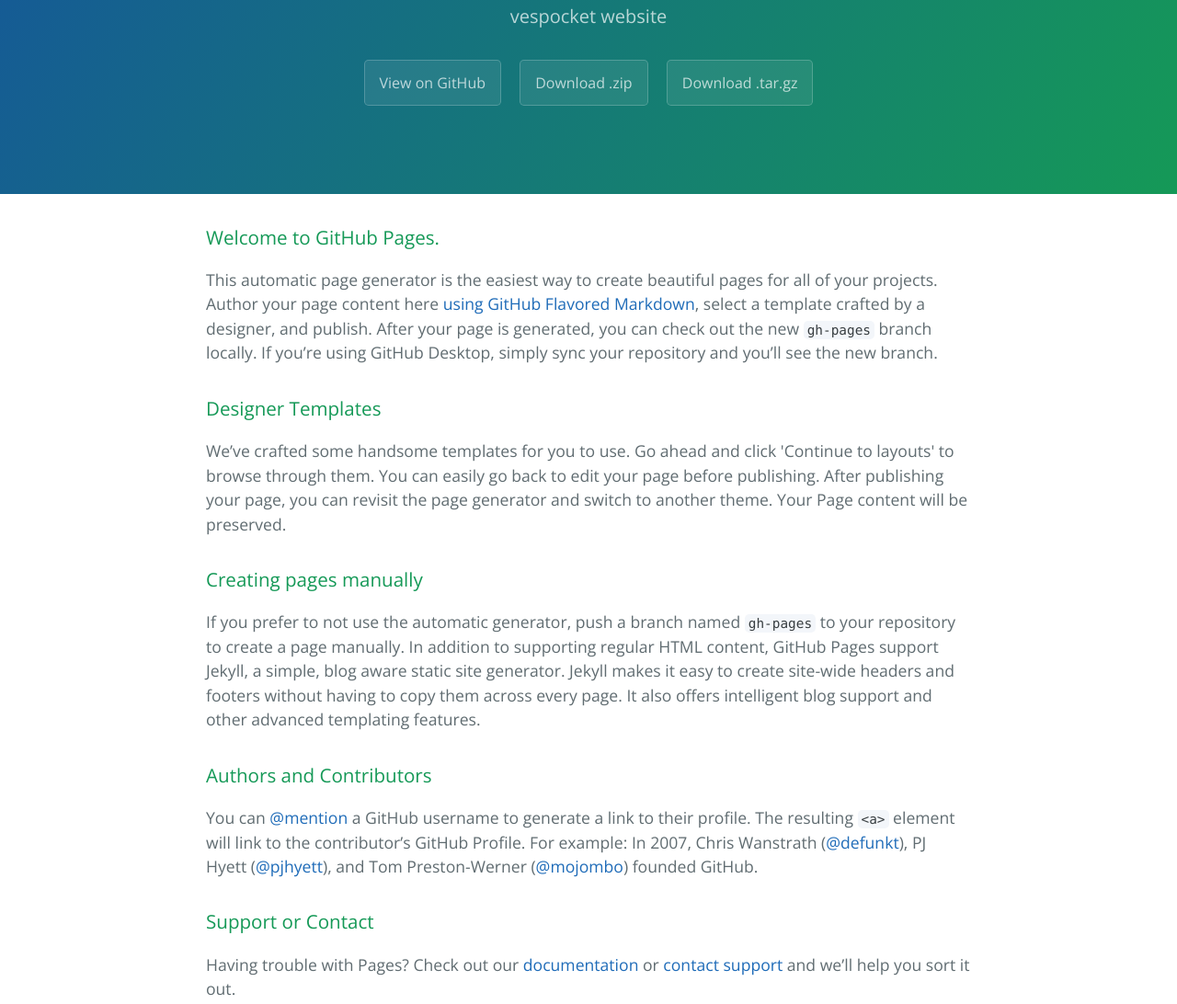
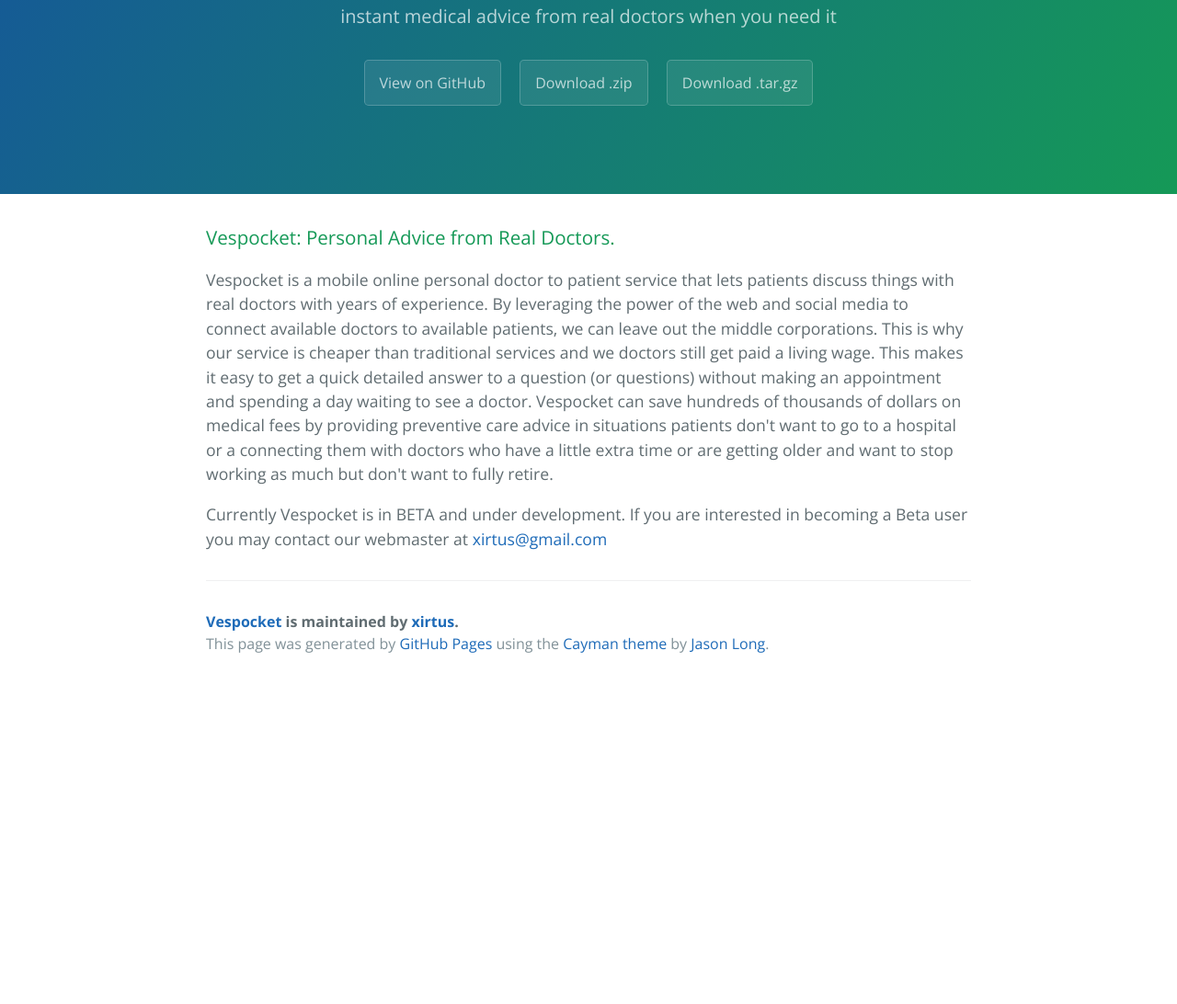
Before and after one commit to xirtus/vespocket, a plain HTML site: page index.html in a window 1280 px wide. Shown: the part 172-1264 px from the top of the page at 92% size. After the commit the page ends 916 px from the top, so only its background shows below. Drawn offline with nearby package versions, Linux system fonts and the light colour scheme.

```diff
--- a/index.html
+++ b/index.html
@@ -12,7 +12,7 @@
   <body>
     <section class="page-header">
       <h1 class="project-name">Vespocket</h1>
-      <h2 class="project-tagline">vespocket website</h2>
+      <h2 class="project-tagline">instant medical advice from real doctors when you need it</h2>
       <a href="https://github.com/xirtus/vespocket" class="btn">View on GitHub</a>
       <a href="https://github.com/xirtus/vespocket/zipball/master" class="btn">Download .zip</a>
       <a href="https://github.com/xirtus/vespocket/tarball/master" class="btn">Download .tar.gz</a>
@@ -20,29 +20,11 @@
 
     <section class="main-content">
       <h3>
-<a id="welcome-to-github-pages" class="anchor" href="#welcome-to-github-pages" aria-hidden="true"><span class="octicon octicon-link"></span></a>Welcome to GitHub Pages.</h3>
+<a id="vespocket-personal-advice-from-real-doctors" class="anchor" href="#vespocket-personal-advice-from-real-doctors" aria-hidden="true"><span class="octicon octicon-link"></span></a>Vespocket: Personal Advice from Real Doctors.</h3>
 
-<p>This automatic page generator is the easiest way to create beautiful pages for all of your projects. Author your page content here <a href="https://guides.github.com/features/mastering-markdown/">using GitHub Flavored Markdown</a>, select a template crafted by a designer, and publish. After your page is generated, you can check out the new <code>gh-pages</code> branch locally. If you’re using GitHub Desktop, simply sync your repository and you’ll see the new branch.</p>
+<p>Vespocket is a mobile online personal doctor to patient service that lets patients discuss things with real doctors with years of experience. By leveraging the power of the web and social media to connect available doctors to available patients, we can leave out the middle corporations. This is why our service is cheaper than traditional services and we doctors still get paid a living wage. This makes it easy to get a quick detailed answer to a question (or questions) without making an appointment and spending a day waiting to see a doctor. Vespocket can save hundreds of thousands of dollars on medical fees by providing preventive care advice in situations patients don't want to go to a hospital or a  connecting them with doctors who have a little extra time or are getting older and want to stop working as much but don't want to fully retire.</p>
 
-<h3>
-<a id="designer-templates" class="anchor" href="#designer-templates" aria-hidden="true"><span class="octicon octicon-link"></span></a>Designer Templates</h3>
-
-<p>We’ve crafted some handsome templates for you to use. Go ahead and click 'Continue to layouts' to browse through them. You can easily go back to edit your page before publishing. After publishing your page, you can revisit the page generator and switch to another theme. Your Page content will be preserved.</p>
-
-<h3>
-<a id="creating-pages-manually" class="anchor" href="#creating-pages-manually" aria-hidden="true"><span class="octicon octicon-link"></span></a>Creating pages manually</h3>
-
-<p>If you prefer to not use the automatic generator, push a branch named <code>gh-pages</code> to your repository to create a page manually. In addition to supporting regular HTML content, GitHub Pages support Jekyll, a simple, blog aware static site generator. Jekyll makes it easy to create site-wide headers and footers without having to copy them across every page. It also offers intelligent blog support and other advanced templating features.</p>
-
-<h3>
-<a id="authors-and-contributors" class="anchor" href="#authors-and-contributors" aria-hidden="true"><span class="octicon octicon-link"></span></a>Authors and Contributors</h3>
-
-<p>You can <a href="https://github.com/blog/821" class="user-mention">@mention</a> a GitHub username to generate a link to their profile. The resulting <code>&lt;a&gt;</code> element will link to the contributor’s GitHub Profile. For example: In 2007, Chris Wanstrath (<a href="https://github.com/defunkt" class="user-mention">@defunkt</a>), PJ Hyett (<a href="https://github.com/pjhyett" class="user-mention">@pjhyett</a>), and Tom Preston-Werner (<a href="https://github.com/mojombo" class="user-mention">@mojombo</a>) founded GitHub.</p>
-
-<h3>
-<a id="support-or-contact" class="anchor" href="#support-or-contact" aria-hidden="true"><span class="octicon octicon-link"></span></a>Support or Contact</h3>
-
-<p>Having trouble with Pages? Check out our <a href="https://help.github.com/pages">documentation</a> or <a href="https://github.com/contact">contact support</a> and we’ll help you sort it out.</p>
+<p>Currently Vespocket is in BETA and under development. If you are interested in becoming a Beta user you may contact our webmaster at <a href="mailto:xirtus@gmail.com">xirtus@gmail.com</a></p>
 
       <footer class="site-footer">
         <span class="site-footer-owner"><a href="https://github.com/xirtus/vespocket">Vespocket</a> is maintained by <a href="https://github.com/xirtus">xirtus</a>.</span>
```
Also changed, not shown: params.json (+1 -1 lines).
